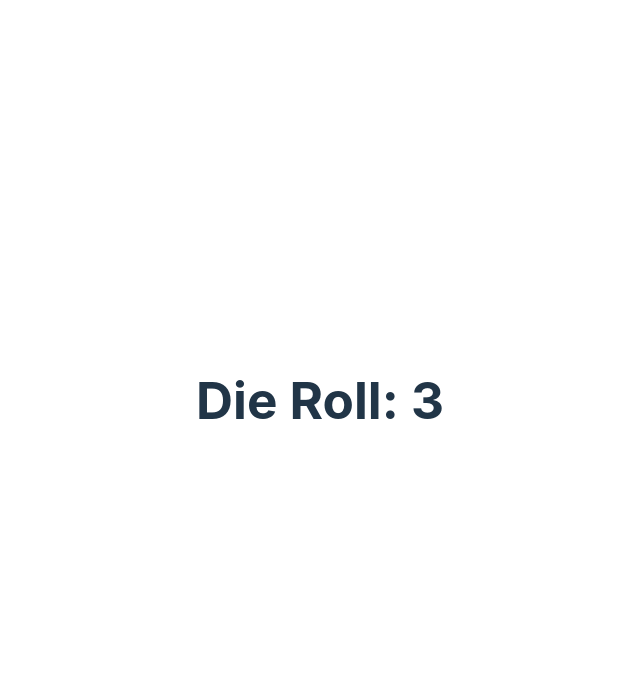
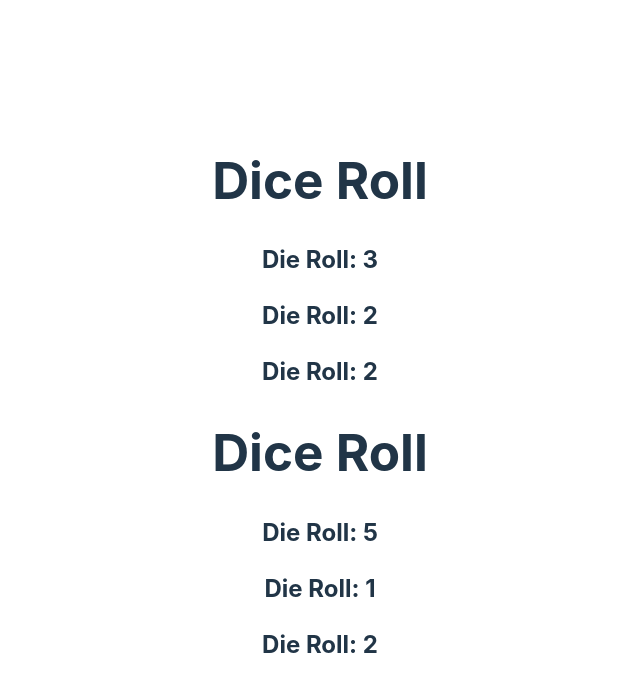
Before and after one commit to Shessire/Web-Dev-Practice, a React (Vite) app in the folder react-practice/: page / in a window 1280 px wide. Shown: the top 692 px of the page, without its empty margins (320-960 px from the left). Built offline with nearby package versions, Linux system fonts and the light colour scheme.

Commit message:
Component Decomposition

```diff
--- a/react-practice/src/App.jsx
+++ b/react-practice/src/App.jsx
@@ -1,11 +1,13 @@
 import './App.css'
 import Die from './Die';
+import DiceRolls from './DiceRolls';
 
 function App() {
 
   return (
     <>
-      <Die/>
+      <DiceRolls/>
+      <DiceRolls/>
     </>
   )
 }
--- /dev/null
+++ b/react-practice/src/DiceRolls.jsx
@@ -0,0 +1,14 @@
+import Die from "./Die";
+
+function DiceRolls () {
+    return (
+        <>
+            <h1>Dice Roll</h1>
+            <Die />
+            <Die />
+            <Die />
+        </>
+    )
+}
+
+export default DiceRolls;
--- a/react-practice/src/Die.jsx
+++ b/react-practice/src/Die.jsx
@@ -3,7 +3,7 @@ function Die() {
 
     return (
         <>
-            <h1>Die Roll: {roll}</h1>
+            <h2>Die Roll: {roll}</h2>
         </>
     )
 }
```
